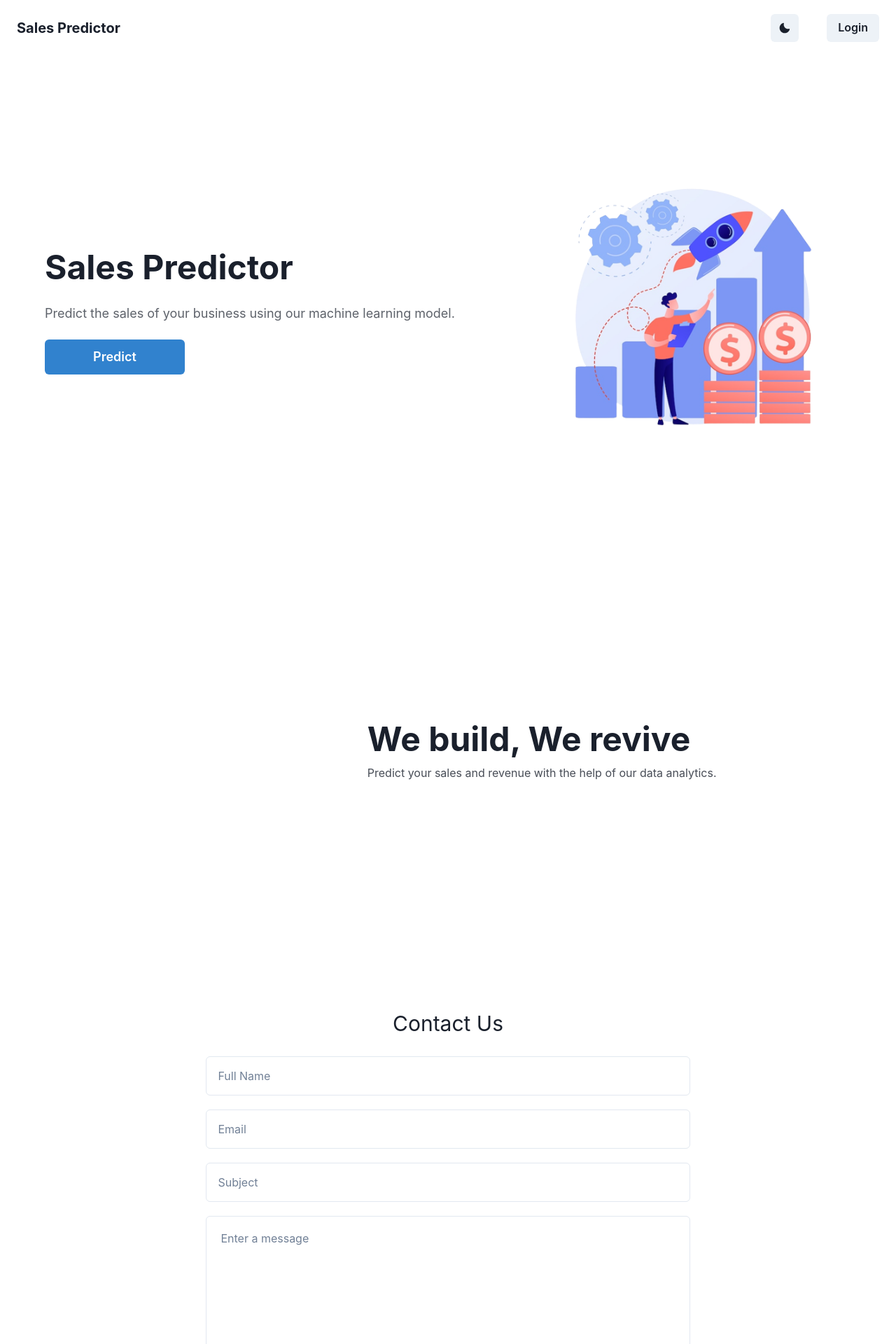
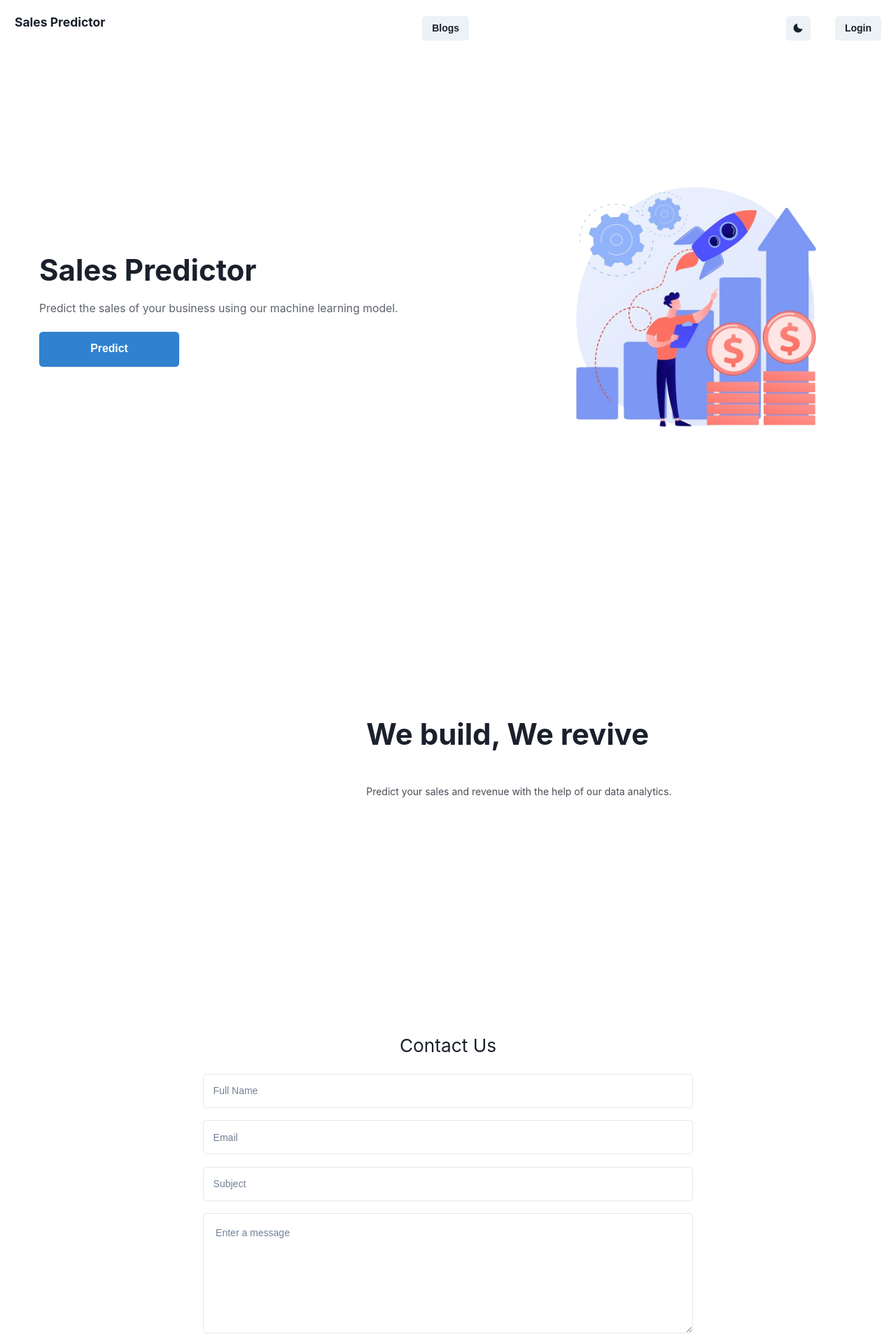
Before and after one commit to anupriyalathey/Sales-Predictor, a React (Create React App) app in the folder frontend/: page / in a window 1280 px wide. Shown: the top 1920 px of the page at 70% size. Built offline with nearby package versions, Linux system fonts and the light colour scheme; no server answers.

Commit message:
added contact us functionality

```diff
--- a/frontend/package.json
+++ b/frontend/package.json
@@ -12,6 +12,8 @@
     "@testing-library/user-event": "^13.5.0",
     "axios": "^1.6.2",
     "cors": "^2.8.5",
+    "dotenv": "^16.4.5",
+    "emailjs-com": "^3.2.0",
     "firebase": "^10.6.0",
     "framer-motion": "^10.16.5",
     "react": "^18.2.0",
@@ -19,6 +21,9 @@
     "react-icons": "^4.12.0",
     "react-router-dom": "^6.19.0",
     "react-scripts": "5.0.1",
+    "semantic-ui-css": "^2.5.0",
+    "semantic-ui-react": "^2.1.5",
+    "sweetalert2": "^11.10.8",
     "web-vitals": "^2.1.4"
   },
   "scripts": {
--- a/frontend/src/App.js
+++ b/frontend/src/App.js
@@ -4,6 +4,7 @@ import Signin from './components/Signin';
 import Signup from './components/Signup';
 import Home from './components/Home';
 import Sales from './components/Sales';
+import Blogs from './components/Blogs';
 
 function App() {
   return (
@@ -15,6 +16,7 @@ function App() {
           <Route path='/signin' element={<Signin />} />
           <Route path='/signup' element={<Signup />} />
           <Route path='/sales' element={<Sales />} />
+          <Route path='/blogs' element={<Blogs />} />
         </Routes>
       </Router>
   </div>
--- /dev/null
+++ b/frontend/src/components/Blogs.jsx
@@ -0,0 +1,51 @@
+import React, { useState, useEffect } from 'react';
+import { ChakraProvider, Link, Box, Text, AspectRatio, Stack, Button, Spacer } from '@chakra-ui/react';
+
+function Blogs() {
+  return (
+    <>
+     <Box textAlign="center" paddingTop="40px" paddingBottom="40px">
+        <Text fontSize="4xl" fontWeight="bold">Sales Forecasting Blogs</Text>
+      </Box>
+      <Box>
+      <Button><Link href="https://hermitcrabs.io/blog/sales-forecasting-projection-prediction" target="_blank" rel="noopener noreferrer" maxW='500px'>View in Full Screen</Link></Button>
+      </Box>
+      <Box>
+        <AspectRatio maxW='400px' ratio={1}>
+        <iframe
+        title='1'
+        src='https://hermitcrabs.io/blog/sales-forecasting-projection-prediction'
+        />
+      </AspectRatio>
+      </Box>
+
+      <Box>
+      <Button><Link href="https://hermitcrabs.io/blog/sales-forecasting-projection-prediction" target="_blank" rel="noopener noreferrer" maxW='500px'>View in Full Screen</Link></Button>
+      </Box>
+      <Box>
+        <AspectRatio maxW='400px' ratio={1}>
+        <iframe
+        title='1'
+        src='https://hermitcrabs.io/blog/sales-forecasting-projection-prediction'
+        />
+      </AspectRatio>
+      </Box>
+
+      <Box>
+      <Button><Link href="https://hermitcrabs.io/blog/sales-forecasting-projection-prediction" target="_blank" rel="noopener noreferrer" maxW='500px'>View in Full Screen</Link></Button>
+      </Box>
+      <Box>
+        <AspectRatio maxW='400px' ratio={1}>
+        <iframe
+        title='1'
+        src='https://hermitcrabs.io/blog/sales-forecasting-projection-prediction'
+        />
+      </AspectRatio>
+      </Box>
+
+
+</>
+  );
+}
+
+export default Blogs;
--- a/frontend/src/components/Home/ContactUs.jsx
+++ b/frontend/src/components/Home/ContactUs.jsx
@@ -7,13 +7,22 @@ import {
     Button,
     useMediaQuery,
     useToast,
+    Link
   } from '@chakra-ui/react';
-  import React from 'react';
+  import React, {useState} from 'react';
 
   const ContactUs = () => {
     const [isLargerThanLG] = useMediaQuery('(min-width: 62em)');
     const toast = useToast();
+  const [subject, setSubject] = useState('');
+  const [body, setBody] = useState('');
+
     const submitForm = () => {
+      const encodedSubject = encodeURIComponent(subject);
+      const encodedBody = encodeURIComponent(body);
+      const mailtoLink = `https://mail.google.com/mail/?view=cm&fs=1&to=anupriyalathey@gmail.com&su=${encodedSubject}&body=${encodedBody}`;
+      window.open(mailtoLink, "_blank");
+
       return toast({
         title: 'Message sent!🚀',
         description: 'Thank you for contacting us!',
@@ -22,6 +31,9 @@ import {
         isClosable: true,
       });
     };
+
+
+
     return (
       <Flex
         id='contact'
@@ -53,9 +65,9 @@ import {
 
           <Input id="email" type="email" placeholder="Email" mb="5" h="14" />
 
-          <Input id="subject" type="text" placeholder="Subject" mb="5" h="14" />
+          <Input id="subject" value={subject} type="text" placeholder="Subject" mb="5" h="14" onChange={(e) => setSubject(e.target.value)}/>
 
-          <Textarea placeholder="Enter a message" mb="5" rows={7} p="5" />
+          <Textarea id="body" value={body} placeholder="Enter a message" mb="5" rows={7} p="5" onChange={(e) => setBody(e.target.value)}/>
 
           <Button
             colorScheme="blue"
@@ -67,6 +79,7 @@ import {
           >
             SUBMIT
           </Button>
+
         </FormControl>
       </Flex>
     );
--- a/frontend/src/components/Home/Nav.jsx
+++ b/frontend/src/components/Home/Nav.jsx
@@ -8,10 +8,9 @@ import {
   IconButton,
   useColorMode,
   useColorModeValue,
-  useMediaQuery,
 } from '@chakra-ui/react';
 import { MoonIcon, SunIcon } from '@chakra-ui/icons';
-const Nav = ({ onOpen, ref }) => {
+const Nav = () => {
   const [scroll, setScroll] = useState(false);
   const { colorMode, toggleColorMode } = useColorMode();
   const navBg = useColorModeValue('white', 'blackAlpha.200');
@@ -40,7 +39,13 @@ const Nav = ({ onOpen, ref }) => {
       </Text>
 
       <Spacer />
+      <Button>
+            <Link target="_blank" rel="noreferrer" href="/blogs" fontSize="md" >
+              Blogs
+            </Link>
+      </Button>
 
+      <Spacer />
       <Flex alignItems="center">
         <IconButton mr="10" w={6} h={6} p={5} onClick={toggleColorMode}>
           {colorMode === 'light' ? <MoonIcon /> : <SunIcon />}
--- a/frontend/src/components/Signup.jsx
+++ b/frontend/src/components/Signup.jsx
@@ -16,7 +16,7 @@ import {
 } from '@chakra-ui/react'
 import { Link, useNavigate } from "react-router-dom";
 import { useState } from 'react'
-import { ViewIcon, ViewOffIcon } from '@chakra-ui/icons'
+import { ViewIcon, ViewOffIcon } from '@chakra-ui/icons';
 import { createUserWithEmailAndPassword, updateProfile } from 'firebase/auth';
 import {auth} from "../firebase/firebaseConfig";
 
--- a/frontend/src/index.js
+++ b/frontend/src/index.js
@@ -3,6 +3,7 @@ import ReactDOM from 'react-dom/client';
 import './index.css';
 import App from './App';
 import reportWebVitals from './reportWebVitals';
+import 'semantic-ui-css/semantic.min.css';
 
 const root = ReactDOM.createRoot(document.getElementById('root'));
 root.render(
```
Also changed, not shown: 1 other file (tests, documents, lock files or other folders).
